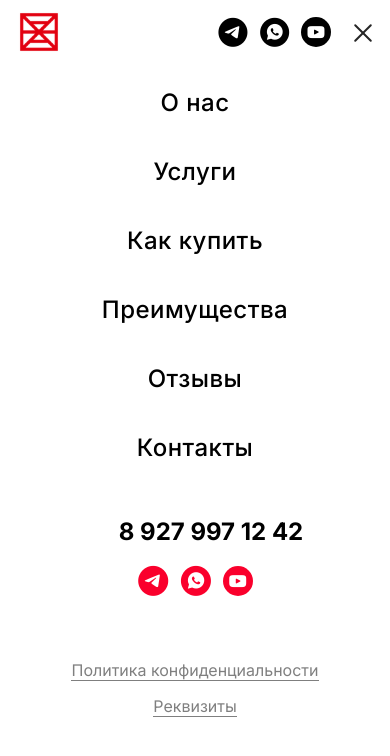
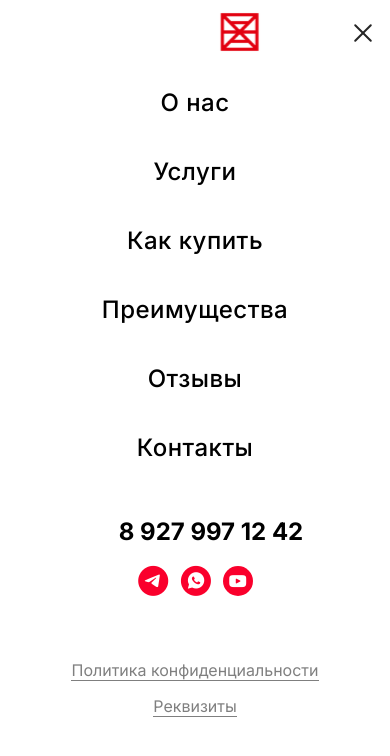
Before and after one commit to Alexey1914/CarDealership, a website: page src/main.html in a window 390 px wide. Both pictures are taken after a click on the button 363 px from the left and 32 px from the top of the page. Drawn offline with nearby package versions, Linux system fonts and the light colour scheme; files that its build step writes are made by us from their sources; files whose address does not match are found by name.

Commit message:
Header is over

```diff
--- a/src/js/index.js
+++ b/src/js/index.js
@@ -74,10 +74,12 @@ function showBurger() {
    const burgerMenu = document.querySelector('.header__nav');
    const body = document.querySelector('body');
    const burgerClass = document.querySelector('.header__burger');
+   const logoHeader = document.querySelector('.header__logo');
 
    burgerClass.addEventListener('click', function() {
        burgerClass.classList.toggle('active-burger');
        burgerMenu.classList.toggle('active-burger');
+       logoHeader.classList.toggle('active-burger');
        body.classList.toggle('lock');
    })
 };
--- a/src/scss/_header.scss
+++ b/src/scss/_header.scss
@@ -28,17 +28,26 @@
     &__logo {
         @media (max-width: 768px){
             flex: 1 1 auto;
+            position: relative;
+            z-index: 66;
+            transition: transform 0.5s ease 0s;
+            &.active-burger{
+                transform: translateX(110%);
+                transition: transform 0.5s ease 0s;
+            }
         }
     }
     &__nav {
         @media (max-width: 768px){
             position: fixed;
-            top: 88px;
+            top: 0;
             left: -120%;
             width: 100%;
             height: 100%;
             overflow: auto;
             transition: all 0.5s ease 0s;
+            background: #FFF;
+            z-index: 65;
             &.active-burger{
                 left: 0;
                 transition: all 0.5s ease 0s;
@@ -58,6 +67,7 @@
         width: 24px;
         height: 16px;
         position: relative;
+        z-index: 66;
         &:after,
         &:before{
             content: '';
@@ -67,6 +77,7 @@
             width: 100%;
             background: #262626;
             border-radius: 5px;
+            transition: all 0.3s ease 0s;
         }
         &:after{
             bottom: 0;
@@ -82,19 +93,23 @@
             width: 100%;
             background: #262626;
             border-radius: 5px;
+            transition: all 0.3s ease 0s;
         }
         &.active-burger{
             & span {
                 opacity: 0;
                 visibility: hidden;
+                transition: all 0.3s ease 0s;
             }
             &:after{
                 bottom: 6px;
                 transform: rotate(45deg);
+                transition: all 0.3s ease 0s;
             }
             &:before{
                 top: 8px;
                 transform: rotate(-45deg);
+                transition: all 0.3s ease 0s;
             }
         }
         @media (min-width: 768px){
@@ -121,6 +136,7 @@
         column-gap: 40px;
         row-gap: 15px;
         @media (max-width: 768px){
+            padding-top: 88px;
             row-gap: 40px;
             flex-direction: column;
         }
```
Also changed, not shown: dist/css/main.css, dist/js/index.js.
